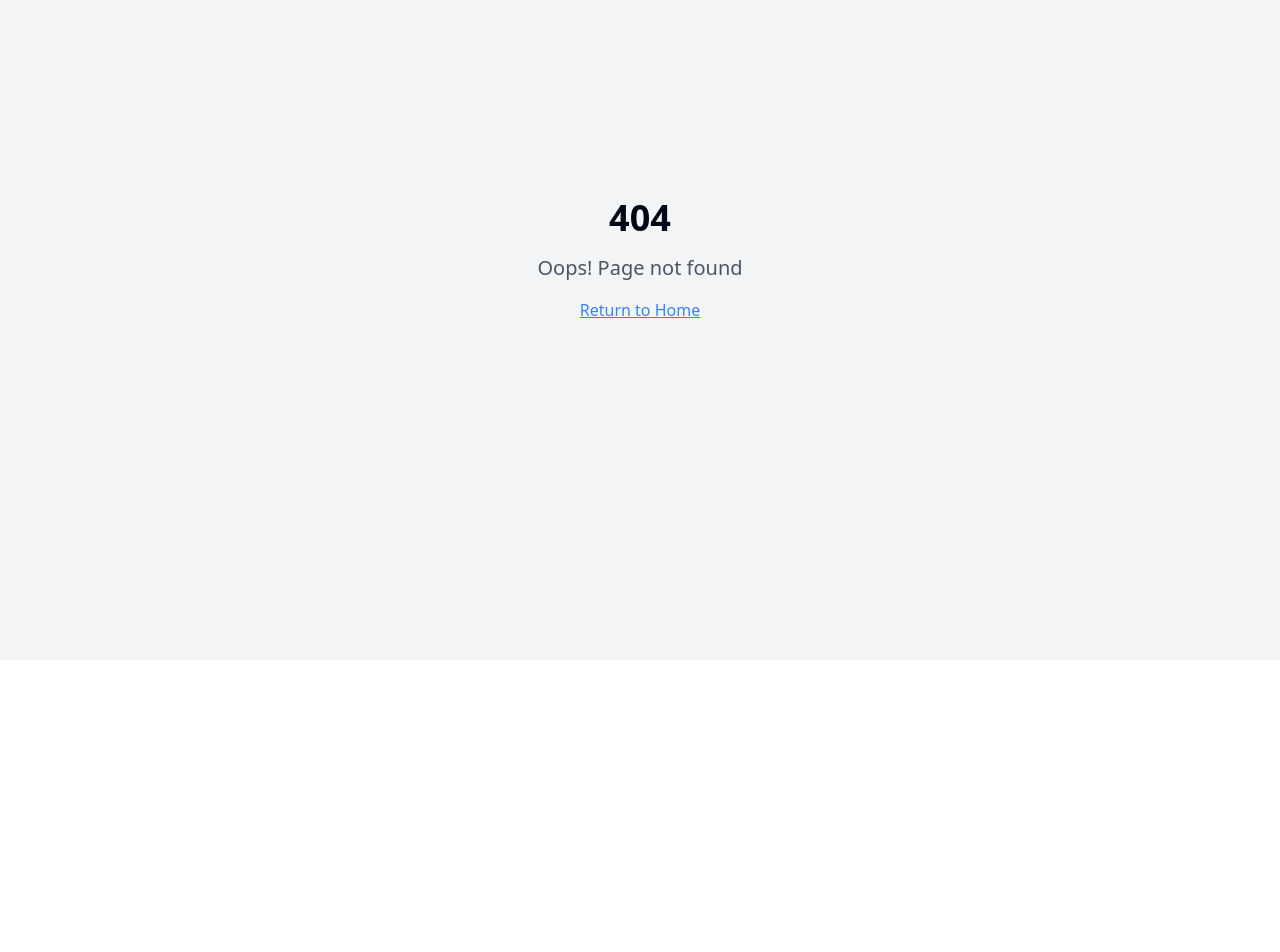
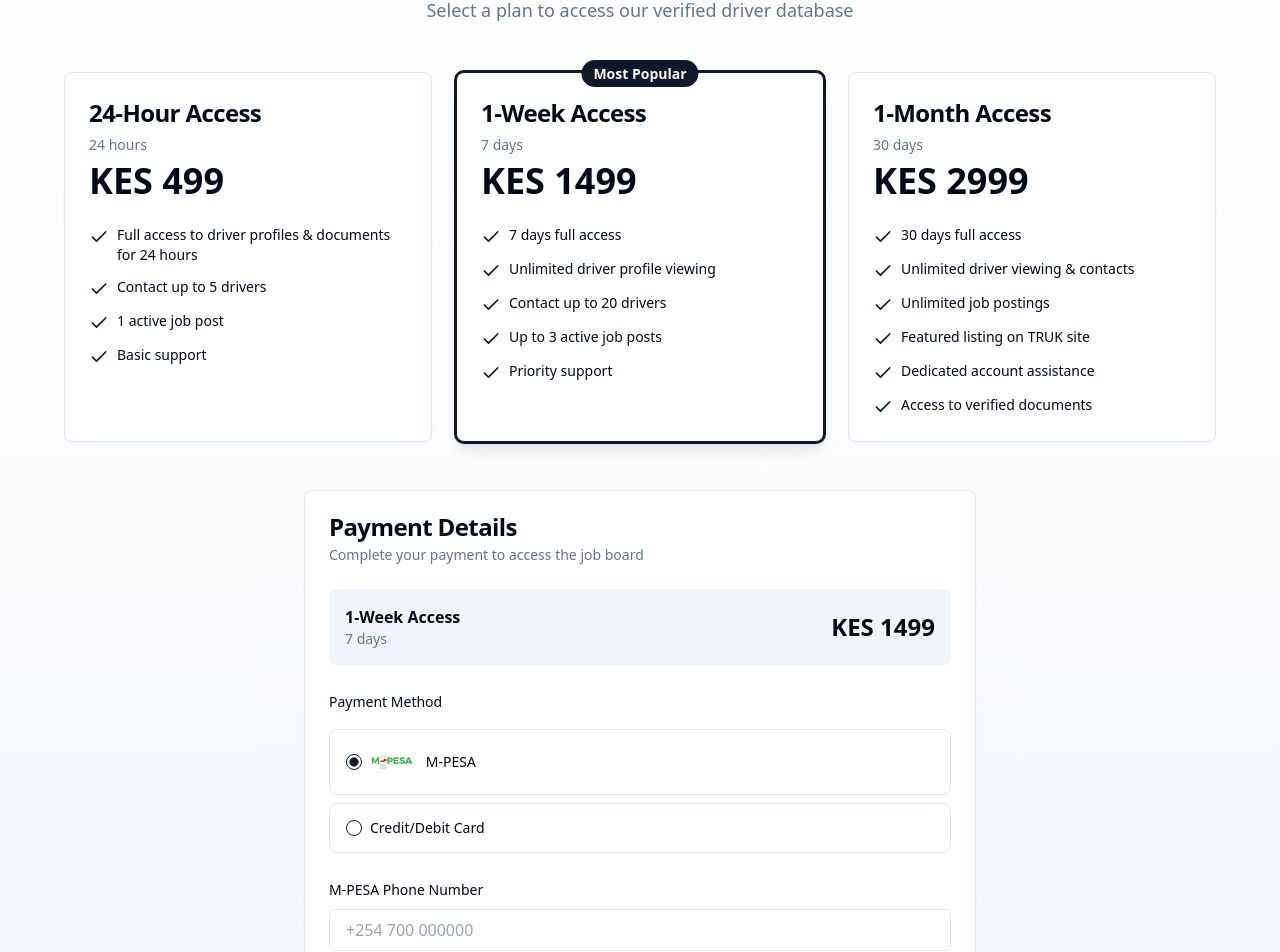
Before and after one commit to Trukflow/trukflow-website, a React (Vite) app: page /payment in a window 1280 px wide. Before the commit this address had no page. Shown: the part 140-1092 px from the top of the page. Before the commit the page ends 800 px from the top, so only its background shows below. Built offline with nearby package versions, Linux system fonts and the light colour scheme.

Commit message:
Implement payment flow for job board

```diff
--- a/src/App.tsx
+++ b/src/App.tsx
@@ -12,6 +12,7 @@ import CargoTruk from "./pages/CargoTruk";
 import Brokers from "./pages/Brokers";
 import TransporterEnlistment from "./pages/DriverEnlistment";
 import CompanyAuth from "./pages/CompanyAuth";
+import Payment from "./pages/Payment";
 import DriversJobBoard from "./pages/DriversJobBoard";
 import NotFound from "./pages/NotFound";
 
@@ -32,6 +33,7 @@ const App = () => (
           <Route path="/brokers" element={<Brokers />} />
           <Route path="/transporter-enlistment" element={<TransporterEnlistment />} />
           <Route path="/company-auth" element={<CompanyAuth />} />
+          <Route path="/payment" element={<Payment />} />
           <Route path="/drivers-job-board" element={<DriversJobBoard />} />
           {/* ADD ALL CUSTOM ROUTES ABOVE THE CATCH-ALL "*" ROUTE */}
           <Route path="*" element={<NotFound />} />
--- a/src/pages/CompanyAuth.tsx
+++ b/src/pages/CompanyAuth.tsx
@@ -65,9 +65,14 @@ const CompanyAuth = () => {
       }
 
       toast({
-        title: "Success!",
-        description: "Account created successfully. Please log in.",
+        title: "Account Created!",
+        description: "Redirecting to payment page...",
       });
+
+      // Redirect to payment page
+      setTimeout(() => {
+        navigate("/payment");
+      }, 1500);
     }
   };
 
--- /dev/null
+++ b/src/pages/Payment.tsx
@@ -0,0 +1,257 @@
+import { useState } from "react";
+import { useNavigate } from "react-router-dom";
+import { Button } from "@/components/ui/button";
+import { Card, CardContent, CardDescription, CardHeader, CardTitle } from "@/components/ui/card";
+import { RadioGroup, RadioGroupItem } from "@/components/ui/radio-group";
+import { Label } from "@/components/ui/label";
+import { useToast } from "@/hooks/use-toast";
+import Navbar from "@/components/Navbar";
+import { Check } from "lucide-react";
+
+const pricingPlans = [
+  {
+    id: "24hour",
+    name: "24-Hour Access",
+    price: 499,
+    duration: "24 hours",
+    features: [
+      "Full access to driver profiles & documents for 24 hours",
+      "Contact up to 5 drivers",
+      "1 active job post",
+      "Basic support"
+    ]
+  },
+  {
+    id: "1week",
+    name: "1-Week Access",
+    price: 1499,
+    duration: "7 days",
+    features: [
+      "7 days full access",
+      "Unlimited driver profile viewing",
+      "Contact up to 20 drivers",
+      "Up to 3 active job posts",
+      "Priority support"
+    ],
+    popular: true
+  },
+  {
+    id: "1month",
+    name: "1-Month Access",
+    price: 2999,
+    duration: "30 days",
+    features: [
+      "30 days full access",
+      "Unlimited driver viewing & contacts",
+      "Unlimited job postings",
+      "Featured listing on TRUK site",
+      "Dedicated account assistance",
+      "Access to verified documents"
+    ]
+  }
+];
+
+const Payment = () => {
+  const navigate = useNavigate();
+  const { toast } = useToast();
+  const [selectedPlan, setSelectedPlan] = useState("1week");
+  const [paymentMethod, setPaymentMethod] = useState("mpesa");
+  const [loading, setLoading] = useState(false);
+  const [phoneNumber, setPhoneNumber] = useState("");
+
+  const handlePayment = async (e: React.FormEvent) => {
+    e.preventDefault();
+    setLoading(true);
+
+    // Get selected plan details
+    const plan = pricingPlans.find(p => p.id === selectedPlan);
+
+    // Here you would integrate with your payment API (M-PESA, etc.)
+    // For now, we'll simulate the payment process
+    console.log("Processing payment:", {
+      plan: selectedPlan,
+      amount: plan?.price,
+      method: paymentMethod,
+      phone: phoneNumber
+    });
+
+    try {
+      // TODO: Replace with actual API call to your payment endpoint
+      // const response = await fetch('YOUR_PAYMENT_API_ENDPOINT', {
+      //   method: 'POST',
+      //   headers: { 'Content-Type': 'application/json' },
+      //   body: JSON.stringify({
+      //     plan: selectedPlan,
+      //     amount: plan?.price,
+      //     paymentMethod,
+      //     phoneNumber
+      //   })
+      // });
+
+      // Simulate API delay
+      await new Promise(resolve => setTimeout(resolve, 2000));
+
+      toast({
+        title: "Payment Initiated",
+        description: `Please complete the payment on your ${paymentMethod === 'mpesa' ? 'M-PESA' : 'phone'}. Check your phone for the prompt.`,
+      });
+
+      // Simulate successful payment after a delay
+      setTimeout(() => {
+        toast({
+          title: "Payment Successful!",
+          description: "Redirecting to the job board...",
+        });
+
+        // Redirect to job board after successful payment
+        setTimeout(() => {
+          navigate("/drivers-job-board");
+        }, 1500);
+      }, 3000);
+
+    } catch (error) {
+      console.error("Payment error:", error);
+      toast({
+        title: "Payment Failed",
+        description: "There was an error processing your payment. Please try again.",
+        variant: "destructive",
+      });
+    } finally {
+      setLoading(false);
+    }
+  };
+
+  const selectedPlanDetails = pricingPlans.find(p => p.id === selectedPlan);
+
+  return (
+    <div className="min-h-screen bg-gradient-to-b from-background to-muted">
+      <Navbar />
+      <div className="container mx-auto px-4 py-20">
+        <div className="max-w-6xl mx-auto">
+          <div className="text-center mb-12">
+            <h1 className="text-4xl font-bold mb-4">Choose Your Plan</h1>
+            <p className="text-muted-foreground text-lg">
+              Select a plan to access our verified driver database
+            </p>
+          </div>
+
+          {/* Pricing Plans */}
+          <div className="grid grid-cols-1 md:grid-cols-3 gap-6 mb-12">
+            {pricingPlans.map((plan) => (
+              <Card
+                key={plan.id}
+                className={`relative cursor-pointer transition-all ${
+                  selectedPlan === plan.id
+                    ? 'ring-2 ring-primary shadow-lg'
+                    : 'hover:shadow-md'
+                } ${plan.popular ? 'border-primary' : ''}`}
+                onClick={() => setSelectedPlan(plan.id)}
+              >
+                {plan.popular && (
+                  <div className="absolute -top-3 left-1/2 -translate-x-1/2">
+                    <span className="bg-primary text-primary-foreground px-3 py-1 rounded-full text-sm font-semibold">
+                      Most Popular
+                    </span>
+                  </div>
+                )}
+                <CardHeader>
+                  <CardTitle className="text-2xl">{plan.name}</CardTitle>
+                  <CardDescription>{plan.duration}</CardDescription>
+                  <div className="mt-4">
+                    <span className="text-4xl font-bold">KES {plan.price}</span>
+                  </div>
+                </CardHeader>
+                <CardContent>
+                  <ul className="space-y-3">
+                    {plan.features.map((feature, idx) => (
+                      <li key={idx} className="flex items-start gap-2">
+                        <Check className="h-5 w-5 text-primary shrink-0 mt-0.5" />
+                        <span className="text-sm">{feature}</span>
+                      </li>
+                    ))}
+                  </ul>
+                </CardContent>
+              </Card>
+            ))}
+          </div>
+
+          {/* Payment Form */}
+          <Card className="max-w-2xl mx-auto">
+            <CardHeader>
+              <CardTitle>Payment Details</CardTitle>
+              <CardDescription>
+                Complete your payment to access the job board
+              </CardDescription>
+            </CardHeader>
+            <CardContent>
+              <form onSubmit={handlePayment} className="space-y-6">
+                {/* Selected Plan Summary */}
+                <div className="bg-muted p-4 rounded-lg">
+                  <div className="flex justify-between items-center">
+                    <div>
+                      <p className="font-semibold">{selectedPlanDetails?.name}</p>
+                      <p className="text-sm text-muted-foreground">{selectedPlanDetails?.duration}</p>
+                    </div>
+                    <p className="text-2xl font-bold">KES {selectedPlanDetails?.price}</p>
+                  </div>
+                </div>
+
+                {/* Payment Method Selection */}
+                <div className="space-y-4">
+                  <Label>Payment Method</Label>
+                  <RadioGroup value={paymentMethod} onValueChange={setPaymentMethod}>
+                    <div className="flex items-center space-x-2 border rounded-lg p-4">
+                      <RadioGroupItem value="mpesa" id="mpesa" />
+                      <Label htmlFor="mpesa" className="flex-1 cursor-pointer">
+                        <div className="flex items-center gap-3">
+                          <img
+                            src="/M-PESA_LOGO-01.svg.png"
+                            alt="M-PESA"
+                            className="h-8 w-auto"
+                          />
+                          <span>M-PESA</span>
+                        </div>
+                      </Label>
+                    </div>
+                    <div className="flex items-center space-x-2 border rounded-lg p-4">
+                      <RadioGroupItem value="card" id="card" />
+                      <Label htmlFor="card" className="flex-1 cursor-pointer">
+                        Credit/Debit Card
+                      </Label>
+                    </div>
+                  </RadioGroup>
+                </div>
+
+                {/* Phone Number for M-PESA */}
+                {paymentMethod === "mpesa" && (
+                  <div className="space-y-2">
+                    <Label htmlFor="phone">M-PESA Phone Number</Label>
+                    <input
+                      id="phone"
+                      type="tel"
+                      placeholder="+254 700 000000"
+                      value={phoneNumber}
+                      onChange={(e) => setPhoneNumber(e.target.value)}
+                      className="w-full px-4 py-2 border rounded-md"
+                      required
+                    />
+                  </div>
+                )}
+
+                <Button type="submit" className="w-full" size="lg" disabled={loading}>
+                  {loading ? "Processing..." : `Pay KES ${selectedPlanDetails?.price}`}
+                </Button>
+
+                <p className="text-xs text-center text-muted-foreground">
+                  By proceeding, you agree to our terms of service and payment policy
+                </p>
+              </form>
+            </CardContent>
+          </Card>
+        </div>
+      </div>
+    </div>
+  );
+};
+
+export default Payment;
```
